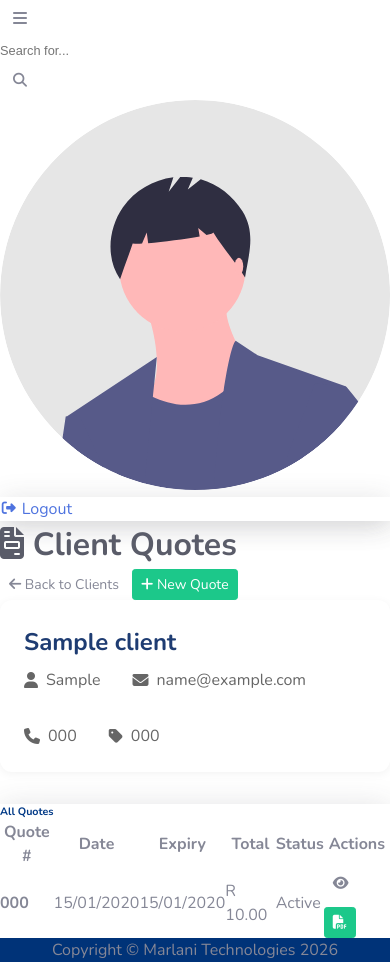
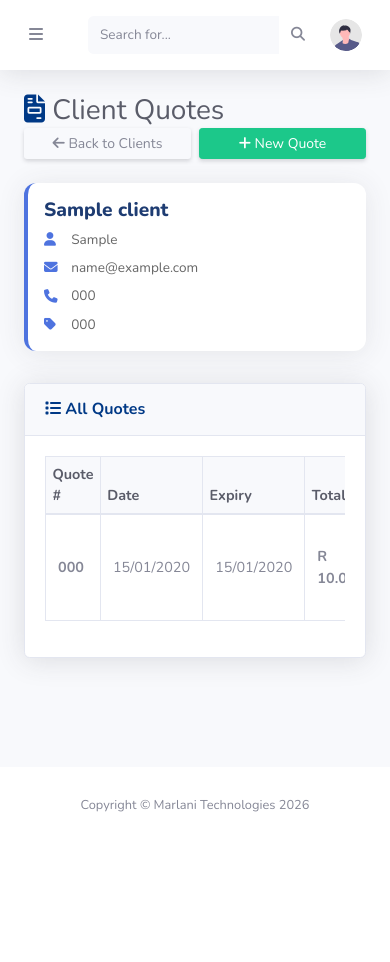
Before and after one commit to NdilaM/Marlani_Tech_Admin, a PHP site: page /client-quote.php?id=1 in a window 390 px wide. After the commit the page ends 812 px from the top, so only its background shows below. Run offline with PHP 8.4, Linux system fonts and the light colour scheme; the visitor is signed in with stand-in values (Sample User, id 1); tables that the repository leaves empty or names only in its code hold one stand-in row (values such as "Sample post").

Commit message:
Fixed client quote page layout Attempted to fix sidebar flashing horizontal menu

```diff
--- a/client-quote.php
+++ b/client-quote.php
@@ -47,69 +47,179 @@ $first_name = $_SESSION['first_name'] ?? 'User';
     <link href="vendor/fontawesome-free/css/all.min.css" rel="stylesheet" type="text/css">
     <link href="https://fonts.googleapis.com/css?family=Nunito:200,200i,300,300i,400,400i,600,600i,700,700i,800,800i,900,900i" rel="stylesheet">
 
-    <!-- Page level plugins -->
-    <script src="vendor/chart.js/Chart.min.js"></script>
+    <!-- Custom styles for this template-->
+    <link href="css/sb-admin-2.min.css" rel="stylesheet">
 
     <style>
-/* ===== COPY ALL YOUR INDEX.PHP CSS HERE ===== */
-:root {
-  --blue: #002a66;
-  --indigo: #6610f2;
-  --purple: #6f42c1;
-  --pink: #e83e8c;
-  --red: #e74a3b;
-  --orange: #fd7e14;
-  --yellow: #f6c23e;
-  --green: #1cc88a;
-  --teal: #20c9a6;
-  --cyan: #36b9cc;
-  --white: #fff;
-  --gray: #858796;
-  --gray-dark: #5a5c69;
-  --primary: #4e73df;
-  --secondary: #858796;
-  --success: #1cc88a;
-  --info: #36b9cc;
-  --warning: #f6c23e;
-  --danger: #e74a3b;
-  --light: #f8f9fc;
-  --dark: #5a5c69;
-  --breakpoint-xs: 0;
-  --breakpoint-sm: 576px;
-  --breakpoint-md: 768px;
-  --breakpoint-lg: 992px;
-  --breakpoint-xl: 1200px;
-  --font-family-sans-serif: "Nunito", -apple-system, BlinkMacSystemFont, "Segoe UI", Roboto, "Helvetica Neue", Arial, sans-serif, "Apple Color Emoji", "Segoe UI Emoji", "Segoe UI Symbol", "Noto Color Emoji";
-  --font-family-monospace: SFMono-Regular, Menlo, Monaco, Consolas, "Liberation Mono", "Courier New", monospace;
+        /* ===== SIDEBAR LOADING FIXES ===== */
+        #sidebar-container {
+            min-height: 100vh;
         }
 
-*, *::before, *::after {
-  box-sizing: border-box;
+        #sidebar-container .sidebar {
+            min-height: 100vh;
         }
 
-html {
-  font-family: sans-serif;
-  line-height: 1.15;
-  -webkit-text-size-adjust: 100%;
-  -webkit-tap-highlight-color: rgba(0, 0, 0, 0);
+        #sidebar-container .sidebar .nav-item .collapse .collapse-inner {
+            background: #fff;
         }
 
-/* ... ALL THE SAME CSS AS INDEX.PHP ... */
-/* (Copy all the CSS from your index.php here, up to the custom styles) */
+        #sidebar-container .sidebar .nav-item .collapse .collapse-inner .collapse-item {
+            color: #3a3b45;
+        }
 
-/* ===== CUSTOM STYLES FOR CLIENT QUOTE PAGE ===== */
+        #sidebar-container .sidebar .nav-item .collapse .collapse-inner .collapse-item:hover {
+            background: #f0f4ff;
+            color: #003986;
+        }
+
+        #sidebar-container .sidebar .nav-item .collapse .collapse-inner .collapse-item.active {
+            background: #003986;
+            color: #fff;
+        }
+
+        /* ===== CLIENT INFO BOX ===== */
         .client-info-box {
             background: #fff;
-    padding: 1.5rem;
+            padding: 1.5rem 2rem;
             border-radius: 0.75rem;
-    box-shadow: 0 2px 10px rgba(0,0,0,0.05);
+            box-shadow: 0 0.15rem 1.75rem 0 rgba(58, 59, 69, 0.10);
             margin-bottom: 2rem;
+            border-left: 4px solid #4e73df;
         }
-.client-info-box h2 { color: #1e3c72; margin-bottom: 0.5rem; }
-.client-info-box .details { display: flex; gap: 2rem; flex-wrap: wrap; color: #666; }
-.client-info-box .details span { display: flex; align-items: center; gap: 0.5rem; }
 
-.actions { display: flex; gap: 0.5rem; flex-wrap: wrap; }
+        .client-info-box h2 {
+            color: #1e3c72;
+            margin-bottom: 0.5rem;
+            font-weight: 800;
+            font-size: 1.5rem;
+        }
+
+        .client-info-box .details {
+            display: flex;
+            gap: 2rem;
+            flex-wrap: wrap;
+            color: #666;
+            font-size: 0.95rem;
+        }
+
+        .client-info-box .details span {
+            display: flex;
+            align-items: center;
+            gap: 0.5rem;
+        }
+
+        .client-info-box .details i {
+            color: #4e73df;
+            width: 1.2rem;
+        }
+
+        /* ===== TABLE ===== */
+        .table {
+            font-size: 0.9rem;
+        }
+
+        .table thead th {
+            background: #f8f9fc;
+            color: #5a5c69;
+            font-weight: 700;
+            border-bottom: 2px solid #e3e6f0;
+        }
+
+        .table tbody td {
+            vertical-align: middle;
+            padding: 0.75rem;
+        }
+
+        .badge {
+            padding: 0.4rem 0.8rem;
+            font-weight: 600;
+            font-size: 0.75rem;
+            border-radius: 20px;
+        }
+
+        .badge-draft {
+            background: #f8f9fc;
+            color: #5a5c69;
+        }
+
+        .badge-sent {
+            background: #36b9cc;
+            color: #fff;
+        }
+
+        .badge-accepted {
+            background: #1cc88a;
+            color: #fff;
+        }
+
+        .badge-rejected {
+            background: #e74a3b;
+            color: #fff;
+        }
+
+        .badge-expired {
+            background: #858796;
+            color: #fff;
+        }
+
+        .actions {
+            display: flex;
+            gap: 0.3rem;
+            flex-wrap: wrap;
+        }
+
+        .actions .btn {
+            padding: 0.2rem 0.6rem;
+            font-size: 0.8rem;
+            border-radius: 0.35rem;
+        }
+
+        /* ===== RESPONSIVE ===== */
+        @media (max-width: 768px) {
+            .client-info-box {
+                padding: 1rem;
+            }
+            .client-info-box .details {
+                gap: 0.8rem;
+                font-size: 0.85rem;
+            }
+            .client-info-box h2 {
+                font-size: 1.2rem;
+            }
+            .table-responsive {
+                font-size: 0.8rem;
+            }
+            .actions .btn {
+                padding: 0.15rem 0.4rem;
+                font-size: 0.7rem;
+            }
+            .d-sm-flex {
+                flex-direction: column;
+                gap: 1rem;
+            }
+            .d-sm-flex .btn {
+                width: 100%;
+                text-align: center;
+            }
+        }
+
+        @media (max-width: 480px) {
+            .client-info-box .details {
+                flex-direction: column;
+                gap: 0.5rem;
+            }
+            .table-responsive {
+                font-size: 0.7rem;
+            }
+            .table td, .table th {
+                padding: 0.4rem;
+            }
+            .badge {
+                font-size: 0.6rem;
+                padding: 0.2rem 0.5rem;
+            }
+        }
     </style>
 </head>
 <body id="page-top">
@@ -119,7 +229,7 @@ html {
 
         <div id="content-wrapper" class="d-flex flex-column">
             <div id="content">
-                <!-- Topbar - Same as index.php -->
+                <!-- Topbar -->
                 <nav class="navbar navbar-expand navbar-light bg-white topbar mb-4 static-top shadow">
                     <button id="sidebarToggleTop" class="btn btn-link d-md-none rounded-circle mr-3">
                         <i class="fa fa-bars"></i>
@@ -153,9 +263,9 @@ html {
                 <div class="container-fluid">
                     <div class="d-sm-flex align-items-center justify-content-between mb-4">
                         <h1 class="h3 mb-0 text-gray-800">
-                            <i class="fas fa-file-invoice"></i> Client Quotes
+                            <i class="fas fa-file-invoice text-primary"></i> Client Quotes
                         </h1>
-                        <div>
+                        <div class="d-flex gap-2" style="gap: 0.5rem;">
                             <a href="clients.php" class="btn btn-sm btn-secondary shadow-sm">
                                 <i class="fas fa-arrow-left"></i> Back to Clients
                             </a>
@@ -181,13 +291,20 @@ html {
                         <div class="col-12">
                             <div class="card shadow mb-4">
                                 <div class="card-header py-3">
-                                    <h6 class="m-0 font-weight-bold text-primary">All Quotes</h6>
+                                    <h6 class="m-0 font-weight-bold text-primary">
+                                        <i class="fas fa-list"></i> All Quotes
+                                    </h6>
                                 </div>
                                 <div class="card-body">
                                     <div class="table-responsive">
                                         <?php if (empty($quotes)): ?>
-                                            <p class="text-center text-muted">No quotes found for this client.</p>
-                                            <p class="text-center"><a href="generate-quote.php?client_id=<?php echo $client_id; ?>" class="btn btn-success">Create First Quote</a></p>
+                                            <div class="text-center py-5">
+                                                <i class="fas fa-file-invoice fa-3x text-gray-300 mb-3"></i>
+                                                <p class="text-muted">No quotes found for this client.</p>
+                                                <a href="generate-quote.php?client_id=<?php echo $client_id; ?>" class="btn btn-success">
+                                                    <i class="fas fa-plus"></i> Create First Quote
+                                                </a>
+                                            </div>
                                         <?php else: ?>
                                         <table class="table table-bordered" width="100%" cellspacing="0">
                                             <thead>
@@ -206,7 +323,7 @@ html {
                                                     <td><strong><?php echo htmlspecialchars($quote['quote_number']); ?></strong></td>
                                                     <td><?php echo date('d/m/Y', strtotime($quote['quote_date'])); ?></td>
                                                     <td><?php echo date('d/m/Y', strtotime($quote['expiry_date'])); ?></td>
-                                                    <td>R <?php echo number_format($quote['grand_total'], 2); ?></td>
+                                                    <td><strong>R <?php echo number_format($quote['grand_total'], 2); ?></strong></td>
                                                     <td>
                                                         <span class="badge badge-<?php echo $quote['status']; ?>">
                                                             <?php echo ucfirst($quote['status']); ?>
@@ -222,6 +339,9 @@ html {
                                                                 <i class="fas fa-file-pdf"></i>
                                                             </a>
                                                             <?php endif; ?>
+                                                            <a href="edit-quote.php?id=<?php echo $quote['id']; ?>" class="btn btn-sm btn-info" title="Edit">
+                                                                <i class="fas fa-edit"></i>
+                                                            </a>
                                                         </div>
                                                     </td>
                                                 </tr>
@@ -235,16 +355,19 @@ html {
                         </div>
                     </div>
                 </div>
+            </div>
 
-                <footer class="sticky-footer bg-blue">
-                    <div class="copyright text-center">
-                        <span>Copyright &copy; Marlani Technologies 2026</span>
+            <footer class="sticky-footer bg-white">
+                <div class="container my-auto">
+                    <div class="copyright text-center my-auto">
+                        <span>Copyright &copy; Marlani Technologies <?php echo date('Y'); ?></span>
+                    </div>
                 </div>
             </footer>
         </div>
     </div>
-    </div>
 
+    <!-- Bootstrap core JavaScript-->
     <script src="vendor/jquery/jquery.min.js"></script>
     <script src="vendor/bootstrap/js/bootstrap.bundle.min.js"></script>
     <script src="vendor/jquery-easing/jquery.easing.min.js"></script>
@@ -252,9 +375,26 @@ html {
 
     <script>
     $(function() {
+        // Load sidebar from external file
         $("#sidebar-container").load("sidebar.html", function() {
             console.log("Sidebar loaded successfully");
-            $('#sidebarToggleTop').on('click', function() {
+
+            // Set active state for current page
+            $('#sidebar-container .nav-item').removeClass('active');
+            $('#sidebar-container .nav-item a[href*="client-quote"]').closest('.nav-item').addClass('active');
+
+            // Find and highlight the parent menu if in submenu
+            $('#sidebar-container .nav-item .collapse .collapse-item').each(function() {
+                if ($(this).attr('href') && $(this).attr('href').includes('client-quote')) {
+                    $(this).addClass('active');
+                    $(this).closest('.collapse').addClass('show');
+                    $(this).closest('.nav-item').find('.nav-link').removeClass('collapsed');
+                }
+            });
+
+            // Sidebar toggle for mobile
+            $('#sidebarToggleTop').on('click', function(e) {
+                e.preventDefault();
                 $('#sidebar-container').toggleClass('toggled');
                 if ($('#sidebar-container').hasClass('toggled')) {
                     $('body').append('<div class="sidebar-overlay active"></div>');
@@ -262,9 +402,19 @@ html {
                     $('.sidebar-overlay').remove();
                 }
             });
+
+            // Close sidebar on overlay click
             $(document).on('click', '.sidebar-overlay', function() {
                 $('#sidebar-container').removeClass('toggled');
                 $('.sidebar-overlay').remove();
+            });
+
+            // Handle window resize - remove toggled state on desktop
+            $(window).resize(function() {
+                if ($(window).width() > 768) {
+                    $('#sidebar-container').removeClass('toggled');
+                    $('.sidebar-overlay').remove();
+                }
             });
         });
     });
--- a/sidebar.html
+++ b/sidebar.html
@@ -57,10 +57,6 @@
         /* ----- UTILITY CLASSES ----- */
         .bg-gradient-primary {
             background: linear-gradient(180deg, #003986 0%, #002a66 100%);
-        }
-
-        .bg-blue {
-            background-color: #003378 !important;
         }
 
         .bg-white {
@@ -373,40 +350,50 @@
         .sidebar .nav-item .collapse .collapse-inner {
             border-radius: 0.35rem;
             box-shadow: 0 0.15rem 1.75rem 0 rgba(58, 59, 69, 0.15);
-            padding: .5rem 0;
-            min-width: 10rem;
+            padding: 0.5rem 0;
+            min-width: 12rem;
             font-size: 0.85rem;
-            margin: 0 0 1rem 0;
+            background: #ffffff;
+            border: 1px solid #e3e6f0;
         }
 
         .sidebar .nav-item .collapse .collapse-inner .collapse-header {
             margin: 0;
             white-space: nowrap;
-            padding: .5rem 1.5rem;
+            padding: 0.5rem 1.5rem;
             text-transform: uppercase;
             font-weight: 800;
             font-size: 0.65rem;
             color: #b7b9cc;
+            border-bottom: 1px solid #e3e6f0;
         }
 
         .sidebar .nav-item .collapse .collapse-inner .collapse-item {
-            padding: 0.5rem 1rem;
-            margin: 0 0.5rem;
+            padding: 0.5rem 1.5rem;
+            margin: 0;
             display: block;
-            color: #b0b3d5;
+            color: #3a3b45;
             text-decoration: none;
-            border-radius: 0.35rem;
             white-space: nowrap;
+            transition: all 0.2s ease;
+            border-left: 3px solid transparent;
+            font-weight: 500;
         }
 
+        /* FIXED: Clean hover effect - subtle blue background with blue text */
         .sidebar .nav-item .collapse .collapse-inner .collapse-item:hover {
-            background-color: #eaecf4;
+            background: #f0f4ff;
+            color: #003986;
             text-decoration: none;
+            border-left-color: #003986;
         }
 
+        /* FIXED: Active state with blue background and white text */
         .sidebar .nav-item .collapse .collapse-inner .collapse-item.active {
-            color: #003986;
+            color: #ffffff;
+            background: #003986;
             font-weight: 700;
+            border-left-color: #ffffff;
         }
 
         .sidebar .nav-item .collapsing {
@@ -816,15 +899,15 @@
         <!-- Heading -->
         <div class="sidebar-heading">Interface</div>
 
-
-        <!-- Nav Item - Clients-->
+        <!-- Nav Item - Clients -->
         <li class="nav-item">
             <a class="nav-link collapsed" href="#" data-toggle="collapse" data-target="#collapseUtilities" aria-expanded="true" aria-controls="collapseUtilities">
                 <i class="fas fa-fw fa-wrench"></i>
                 <span>Client Management</span>
             </a>
             <div id="collapseUtilities" class="collapse" aria-labelledby="headingUtilities" data-parent="#accordionSidebar">
-                <div class="bg-black py-2 collapse-inner rounded">
+                <div class="py-2 collapse-inner rounded">
+                    <h6 class="collapse-header">Client Options:</h6>
                     <a class="collapse-item" href="clients.php">Clients</a>
                     <a class="collapse-item" href="client-add.php">Add Client</a>
                     <a class="collapse-item" href="client-reports.php">Reports</a>
@@ -840,7 +923,7 @@
                 <span>Components</span>
             </a>
             <div id="collapseTwo" class="collapse" aria-labelledby="headingTwo" data-parent="#accordionSidebar">
-                <div class="bg-blue py-2 collapse-inner rounded">
+                <div class="py-2 collapse-inner rounded">
                     <h6 class="collapse-header">Custom Components:</h6>
                     <a class="collapse-item" href="buttons.html">Buttons</a>
                     <a class="collapse-item" href="cards.html">Cards</a>
@@ -861,7 +944,7 @@
                 <span>Pages</span>
             </a>
             <div id="collapsePages" class="collapse" aria-labelledby="headingPages" data-parent="#accordionSidebar">
-                <div class="bg-blue py-2 collapse-inner rounded">
+                <div class="py-2 collapse-inner rounded">
                     <h6 class="collapse-header">Login Screens:</h6>
                     <a class="collapse-item" href="login.html">Login</a>
                     <a class="collapse-item" href="register.html">Register</a>
```
Also changed, not shown: other parts of sidebar.html (+106 -29 lines). Lines whose indentation alone changed are shown as unchanged.
